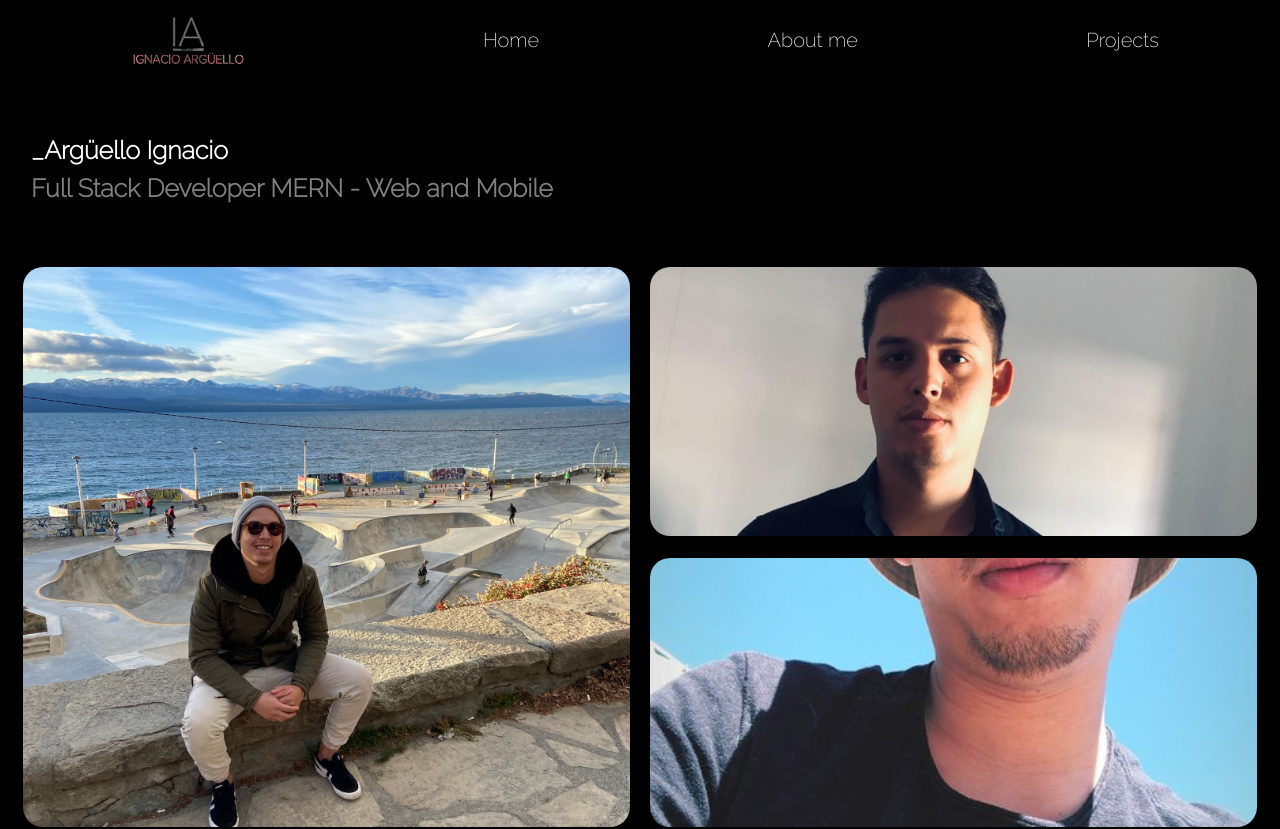
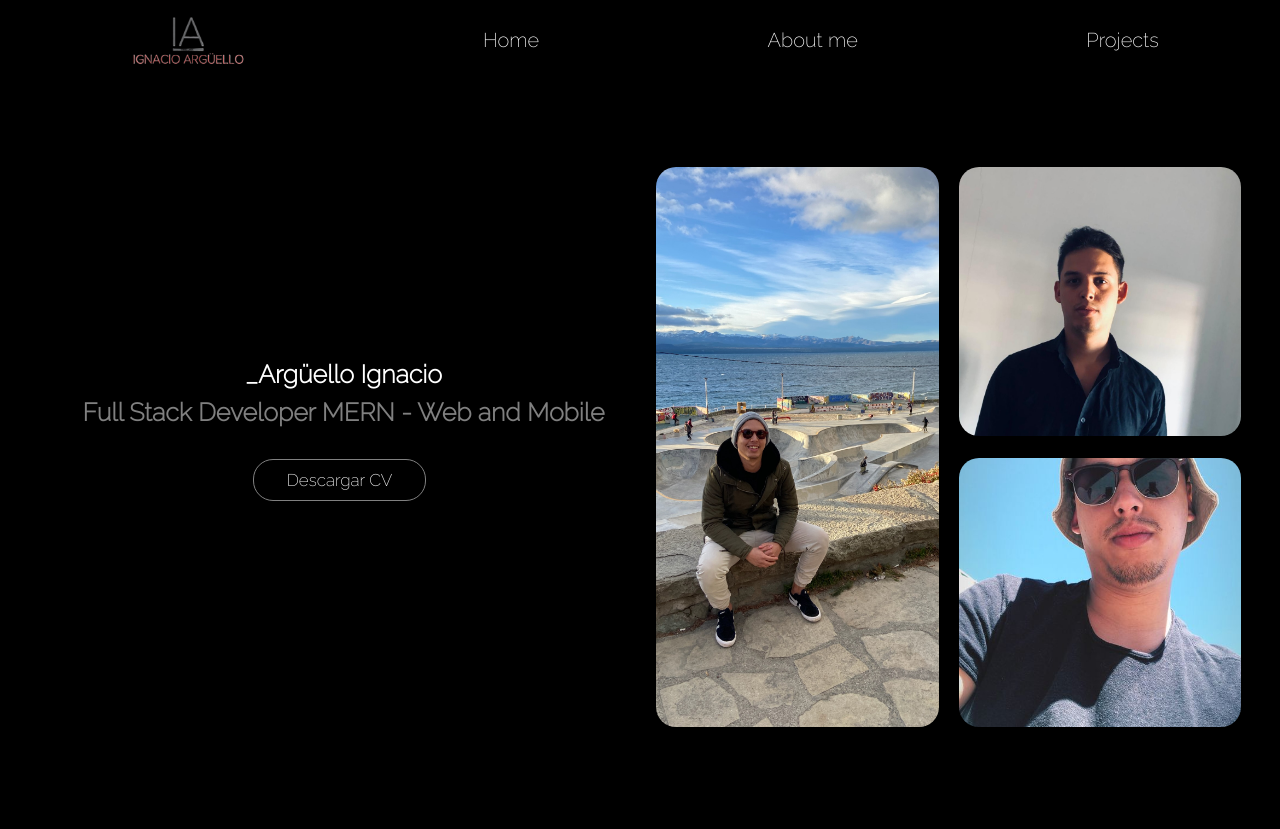
Before and after one commit to ignaarguello/Briefcase-Portfolio, a React (Create React App) app: page / in a window 1280 px wide. Shown: the top 829 px of the page. Built offline with nearby package versions, Linux system fonts and the light colour scheme.

Commit message:
Botton descargar CV

```diff
--- a/src/components/PhotosGrid/PhotosGrid.css
+++ b/src/components/PhotosGrid/PhotosGrid.css
@@ -46,3 +46,10 @@
     padding: 1rem;
   }
 }
+
+@media screen and (min-width: 1024px) {
+  #container-general__photosGrid {
+    grid-template-columns: 1fr 1fr;
+    grid-template-rows: 70vh;
+  }
+}
--- a/src/pages/Home/Home.css
+++ b/src/pages/Home/Home.css
@@ -25,6 +25,19 @@
     text-align: center;
     margin: 2rem 0;
   }
+
+  #button-descargarCV__home{
+    border: 1px solid gray;
+    margin-top: 2rem;
+    margin-left: 1rem;
+    padding: 10px;
+    font-size: 12px;
+    border-radius: 20px;
+    background: none;
+    color: white;
+    font-family: var(--fontRaleway);
+    width: 40%;
+  }
 }
 
 @media screen and (min-width: 768px) {
@@ -45,19 +58,37 @@
   }
 }
 
-/* #container-grid-titulos__home {
+@media screen and (min-width: 1024px) {
+  #container-grid-titulos__home {
     margin-top: 5rem;
     display: grid;
     grid-template-columns: 1fr 1fr;
-  padding: 3rem;
+    padding: 1rem;
   }
 
   #container-titulos__home {
     display: flex;
     flex-direction: column;
-  justify-content: center;
+    justify-content: start;
     align-items: center;
+    padding-top: 8rem;
   }
+
+  #button-descargarCV__home{
+    border: 1px solid gray;
+    margin-top: 2rem;
+    padding: 10px;
+    font-size: 17px;
+    border-radius: 20px;
+    background: none;
+    color: white;
+    font-family: var(--fontRaleway);
+    width: 28%;
+  }
+}
+
+/*
+
 
 #titulo-ignacio__home {
   font-size: 30px;
--- a/src/pages/Home/Home.jsx
+++ b/src/pages/Home/Home.jsx
@@ -13,6 +13,7 @@ export default function Home() {
         <div id='container-titulos__home'>
           <h2 id='titulo-ignacio__home'>_Argüello Ignacio</h2>
           <h4 id='titulo-fullstack__home'>Full Stack Developer MERN - Web and Mobile</h4>
+          <button id='button-descargarCV__home'>Descargar CV</button>
         </div>
         <PhotosGrid />
       </div>
```
Lines whose indentation alone changed are shown as unchanged.
